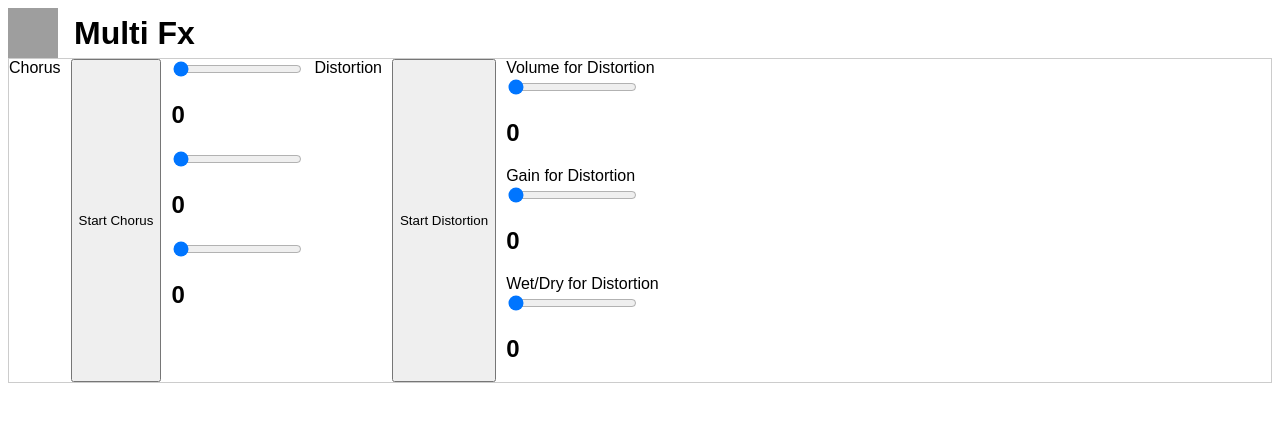
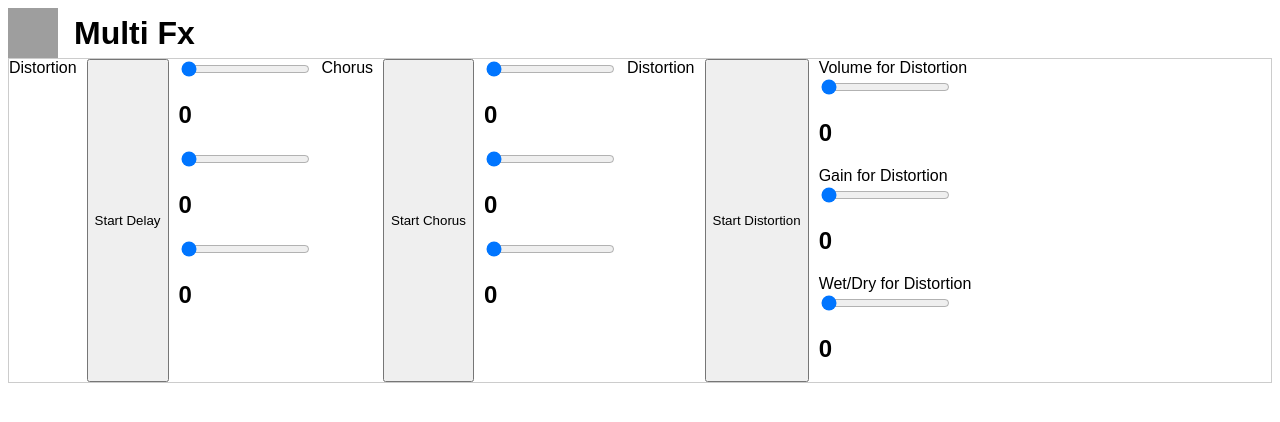
Before and after one commit to dangerousfroggo/YRHACKSREPO, a React app in the folder multi-fx-app/: page / in a window 1280 px wide. Shown: the top 422 px of the page. Built offline with nearby package versions, Linux system fonts and the light colour scheme; grey boxes are pictures that could not be loaded; a web font is replaced by a local one.

Commit message:
added delay feature

```diff
--- a/multi-fx-app/src/ChorusBox.js
+++ b/multi-fx-app/src/ChorusBox.js
@@ -34,11 +34,11 @@ export function ChorusBox() {
     const stopChorus = async () => {
         setChorusButtonState(!chorusButtonState)
         try {
-          const res = await fetch("http://localhost:8000/stop-distortion");
+          const res = await fetch("http://localhost:8000/stop-effects");
           const json = await res.json();
           console.log("STOPPED:", json);
         } catch (err) {
-          console.error("Failed to stop distortion:", err);
+          console.error("Failed to stop chorus:", err);
         }
     };
 
--- /dev/null
+++ b/multi-fx-app/src/DelayBox.js
@@ -0,0 +1,58 @@
+import React from 'react'
+import { useState } from 'react'
+
+import { DelaySliders } from './DelaySliders'
+
+export function DelayBox() {
+    // delay slider states
+    const [delayLevel, setDelayLevel] = useState(0);
+    const [delayFeedback, setDelayFeedback] = useState(0);
+    const [delayDelay, setDelayDelay] = useState(0);
+
+    // distortion button state
+    const [delayButtonState, setDelayButtonState] = useState(false);
+
+    const startDelay = async () => {
+        setDelayButtonState(!delayButtonState)
+
+        const query = new URLSearchParams({
+            delayLevel: delayLevel,
+            feedback: delayFeedback,
+            delay: delayDelay,
+            enableDelay: true,
+        }).toString();
+
+        try {
+            const res = await fetch(`http://localhost:8000/start-effects?${query}`);
+            const json = await res.json();
+            console.log("Delay started:", json);
+        } catch (err) {
+            console.error("Failed to start delay:", err);
+        }
+    };
+
+    const stopDelay = async () => {
+        setDelayButtonState(!delayButtonState)
+        try {
+            const res = await fetch("http://localhost:8000/stop-effects");
+          const json = await res.json();
+          console.log("STOPPED:", json);
+        } catch (err) {
+          console.error("Failed to stop delay:", err);
+        }
+    };
+
+    return(
+        <>
+            <div>Distortion</div>
+            <button onClick={delayButtonState ? stopDelay : startDelay}>
+                {delayButtonState ? "Stop" : "Start"} Delay
+            </button>
+            <DelaySliders
+                setDelayLevel={setDelayLevel}
+                setDelayFeedback={setDelayFeedback}
+                setDelayDelay={setDelayDelay}
+            />
+        </>
+    )
+}
--- /dev/null
+++ b/multi-fx-app/src/DelayDelaySlider.js
@@ -0,0 +1,27 @@
+import React from "react"
+import { useState } from "react"
+
+export function DelayDelaySlider({
+    setDelayDelay
+}) {
+    const [data, setData]=useState(0)
+
+    function handleSlider(e){
+        setData(e.target.value)
+        setDelayDelay(e.target.value)
+    }
+
+
+    return(
+        <>
+            <div>
+                <input
+                    type='range' min='0' max='10'
+                    step='1' value={data}
+                    onChange={handleSlider}
+                />
+                <h2>{data}</h2>
+            </div>
+        </>
+    )
+}
--- /dev/null
+++ b/multi-fx-app/src/DelayFeedbackSlider.js
@@ -0,0 +1,27 @@
+import React from "react"
+import { useState } from "react"
+
+export function DelayFeedbackSlider({
+    setDelayFeedback
+}) {
+    const [data, setData]=useState(0)
+
+    function handleSlider(e){
+        setData(e.target.value)
+        setDelayFeedback(e.target.value)
+    }
+
+
+    return(
+        <>
+            <div>
+                <input
+                    type='range' min='0' max='10'
+                    step='1' value={data}
+                    onChange={handleSlider}
+                />
+                <h2>{data}</h2>
+            </div>
+        </>
+    )
+}
--- /dev/null
+++ b/multi-fx-app/src/DelayLevelSlider.js
@@ -0,0 +1,27 @@
+import React from "react"
+import { useState } from "react"
+
+export function DelayLevelSlider({
+    setDelayLevel
+}) {
+    const [data, setData]=useState(0)
+
+    function handleSlider(e){
+        setData(e.target.value)
+        setDelayLevel(e.target.value)
+    }
+
+
+    return(
+        <>
+            <div>
+                <input
+                    type='range' min='0' max='10'
+                    step='1' value={data}
+                    onChange={handleSlider}
+                />
+                <h2>{data}</h2>
+            </div>
+        </>
+    )
+}
--- /dev/null
+++ b/multi-fx-app/src/DelaySliders.js
@@ -0,0 +1,27 @@
+import React from "react"
+
+import {DelayLevelSlider} from "./DelayLevelSlider"
+import {DelayFeedbackSlider} from "./DelayFeedbackSlider"
+import {DelayDelaySlider} from "./DelayDelaySlider"
+
+export function DelaySliders({
+    setDelayLevel,
+    setDelayFeedback,
+    setDelayDelay
+}) {
+    return(
+        <>
+            <div>
+                <DelayLevelSlider
+                    setDelayLevel={setDelayLevel}
+                />
+                <DelayFeedbackSlider
+                    setDelayFeedback={setDelayFeedback}
+                />
+                <DelayDelaySlider
+                    setDelayDelay={setDelayDelay}
+                />
+            </div>
+        </>
+    )
+}
--- a/multi-fx-app/src/DistortionBox.js
+++ b/multi-fx-app/src/DistortionBox.js
@@ -11,7 +11,6 @@ export function DistortionBox() {
 
     // distortion button state
     const [distortionButtonState, setDistortionButtonState] = useState(false);
-
 
     const startDistortion = async () => {
         setDistortionButtonState(!distortionButtonState)
@@ -30,13 +29,12 @@ export function DistortionBox() {
         } catch (err) {
             console.error("Failed to start distortion:", err);
         }
-
     };
 
     const stopDistortion = async () => {
         setDistortionButtonState(!distortionButtonState)
         try {
-          const res = await fetch("http://localhost:8000/stop-distortion");
+          const res = await fetch("http://localhost:8000/stop-effects");
           const json = await res.json();
           console.log("STOPPED:", json);
         } catch (err) {
--- a/multi-fx-app/src/EffectBoxes.js
+++ b/multi-fx-app/src/EffectBoxes.js
@@ -1,6 +1,6 @@
 import React from "react";
 
-// import { DelayBox } from "./DelayBox";
+import { DelayBox } from "./DelayBox";
 import { ChorusBox } from "./ChorusBox";
 import { DistortionBox } from "./DistortionBox";
 
@@ -8,7 +8,7 @@ export function EffectBoxes() {
     return (
         <>
             <div className="effect-boxes">
-                {/* <DelayBox /> */}
+                <DelayBox />
                 <ChorusBox />
                 <DistortionBox />
             </div>
```
